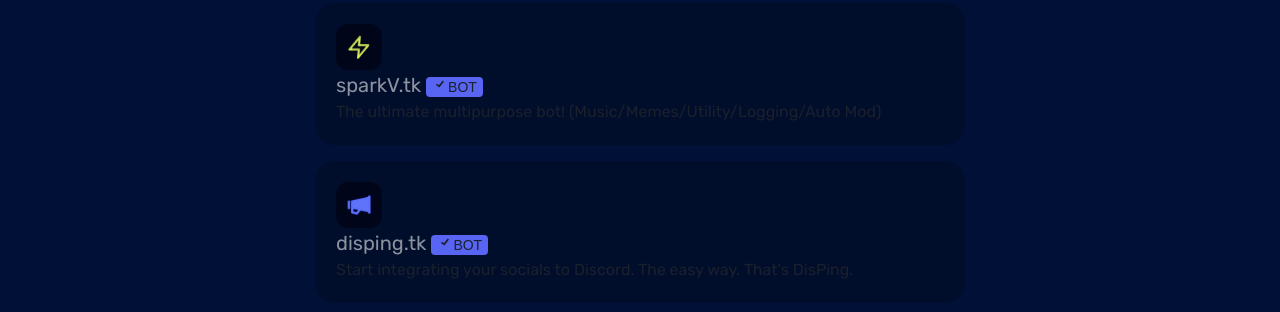
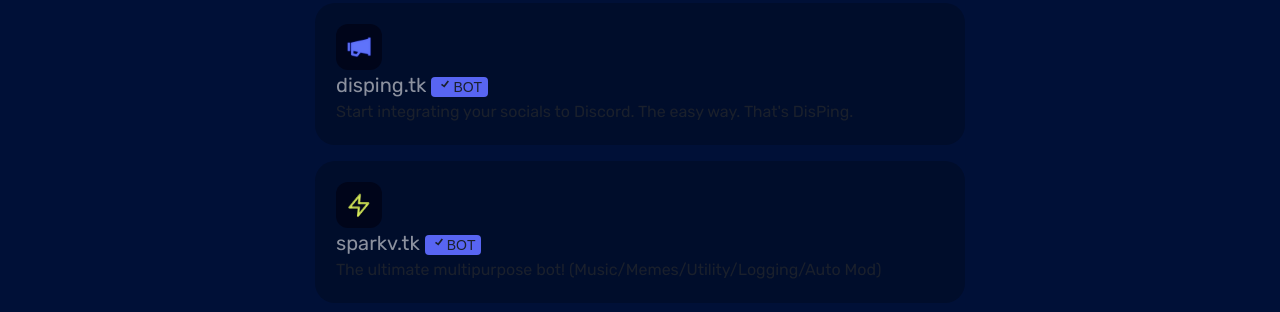
Before and after one commit to KingCh1ll/landing-page, a Next.js app: page / in a window 1280 px wide. Shown: the part 640-952 px from the top of the page. Built offline with nearby package versions, Linux system fonts and the light colour scheme.

Commit message:
✨ | Updated Config

```diff
--- a/config.js
+++ b/config.js
@@ -2,15 +2,28 @@ module.exports = {
   name: "Ch1llDev",
   logo: "/logo.png",
   client_ID: "848685407189336075",
-  api: "https://api.ch1ll.dev",
-  login: "https://discord.com/oauth2/authorize?response_type=code&client_id=848685407189336075&scope=identify%20guilds%20email&redirect_uri=http%3A%2F%2Flocalhost%3A3000%2Flogin&prompt=none",
+  // url: "http://localhost:3000/login",
+  login: "https://discord.com/oauth2/authorize?response_type=code&client_id=848685407189336075&scope=identify%20guilds%20email&redirect_uri={url}&prompt=none",
+  apis: {
+    main: "https://api.ch1ll.dev",
+    disping: "https://api.disping.tk/"
+  },
+  default: {
+    content: {
+      youtube: "{role} **{username}** {postTypeWithGrammar} **{title}**\n{link}",
+      twitter: "{role} **{username}** just posted a new tweet!\n{link}",
+      twitch: "{role} **{username}** just went live!\n{link}",
+      reddit: "{role} **{username}** just posted **{title}** in **{subreddit}**\n{link}",
+      spotify: "{role} **{username}** just released **{title}** on Spotify!\n{link}"
+    }
+  },
   invites: {
     disping: "https://discord.com/oauth2/authorize?client_id=1027401268227997778&scope=bot+identify+guilds+email&permissions=274878262336&response_type=code&redirect_uri=https%3A%2F%2Fch1ll.dev%2Fapi%2Fauth%2Fcallback%2Fdiscord",
     sparkv: "https://discord.com/oauth2/authorize?client_id=884525761694933073&scope=bot+applications.commands&permissions=294074575990&response_type=code&redirect_uri=https://www.sparkv.tk/api/callback"
   },
   theme: {
     initialColorMode: "dark",
-    useSystemColorMode: false
+    useSystemColorMode: false,
   },
   meta: {
     title: "Ch1llDev",
@@ -50,7 +63,7 @@ module.exports = {
     href: "/status"
   }, {
     label: "Projects",
-    href: "/#projects",
+    href: "#projects",
     children: [{
       label: "SparkV",
       subLabel: "The ultimate multipurpose bot! (Music/Memes/Utility/Logging/Auto Mod)",
@@ -61,6 +74,10 @@ module.exports = {
       subLabel: "Start integrating your socials to Discord. The easy way. That's DisPing.",
       image: "/images/disping.png",
       href: "/disping"
+    }, {
+      label: "View More",
+      subLabel: "Click here to view more projects.",
+      href: "/projects"
     }]
   }, {
     label: "More",
@@ -85,6 +102,8 @@ module.exports = {
   projects: [{
     name: "Ch1ll.dev",
     image: "/images/users/ch1lldev.png",
+    banner: "/images/ch1ll_site.png",
+    showcase: true,
     description: "A website made to showoff Ch1llDev's many creations, which happens to be this website!",
     link: "https://ch1ll.dev",
     linkName: "ch1ll.dev",
@@ -96,13 +115,28 @@ module.exports = {
       label: "NextJs"
     }]
   }, {
+    name: "DisPing",
+    image: "/images/disping.png",
+    banner: "/images/disping_site.png",
+    description: "Start integrating your socials to Discord. The easy way. That's DisPing.",
+    link: "/disping",
+    linkName: "disping.tk",
+    bot: true,
+    tags: [{
+      color: "blue",
+      label: "Discord Bot"
+    }, {
+      color: "teal",
+      label: "TypeScript"
+    }]
+  }, {
     name: "SparkV",
-    bot: true,
     image: "/images/sparkv.png",
     thumbnail: "/images/sites/sparkv.png",
     description: "The ultimate multipurpose bot! (Music/Memes/Utility/Logging/Auto Mod)",
     link: "/sparkv/",
-    linkName: "sparkV.tk",
+    linkName: "sparkv.tk",
+    bot: true,
     tags: [{
       color: "blue",
       label: "Discord Bot"
@@ -112,20 +146,6 @@ module.exports = {
     }, {
       color: "teal",
       label: "NextJs"
-    }]
-  }, {
-    name: "DisPing",
-    bot: true,
-    image: "/images/disping.png",
-    description: "Start integrating your socials to Discord. The easy way. That's DisPing.",
-    link: "/disping",
-    linkName: "disping.tk",
-    tags: [{
-      color: "blue",
-      label: "Discord Bot"
-    }, {
-      color: "teal",
-      label: "TypeScript"
     }]
   }, {
     name: "Freeze Tag Escape",
```
